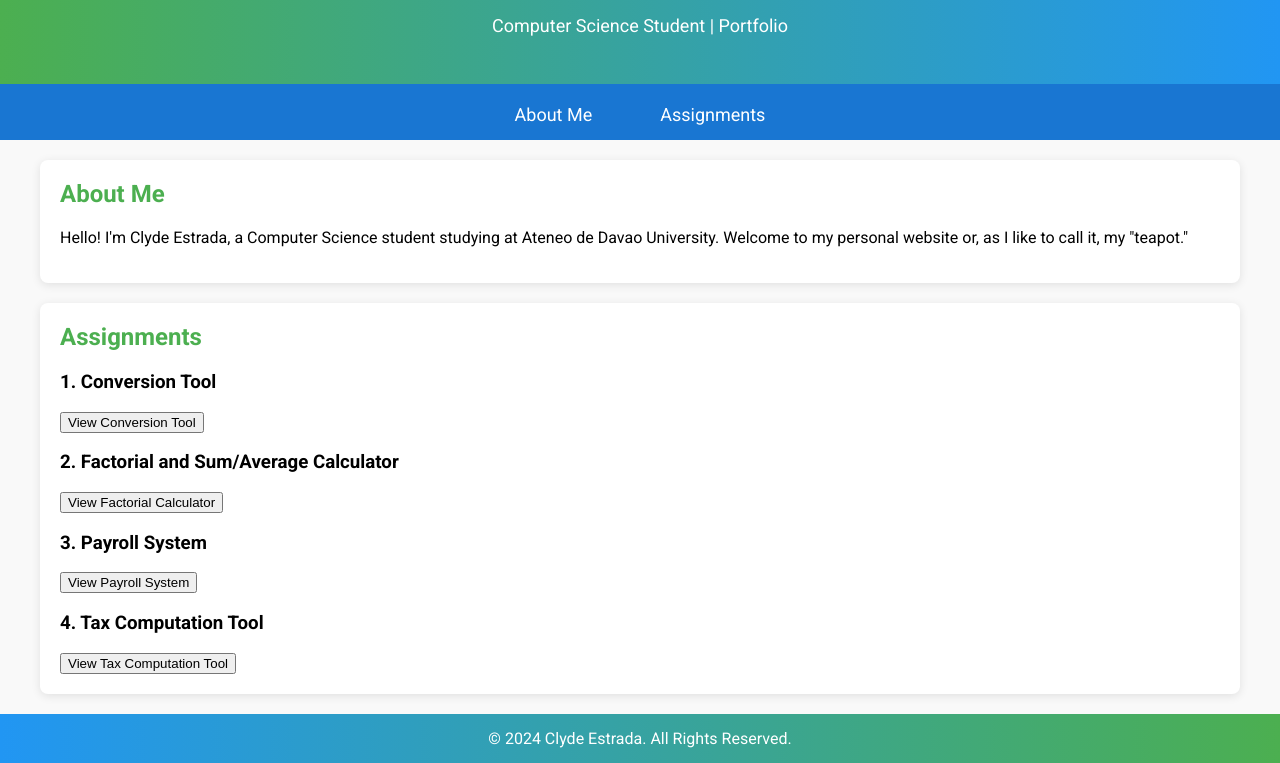
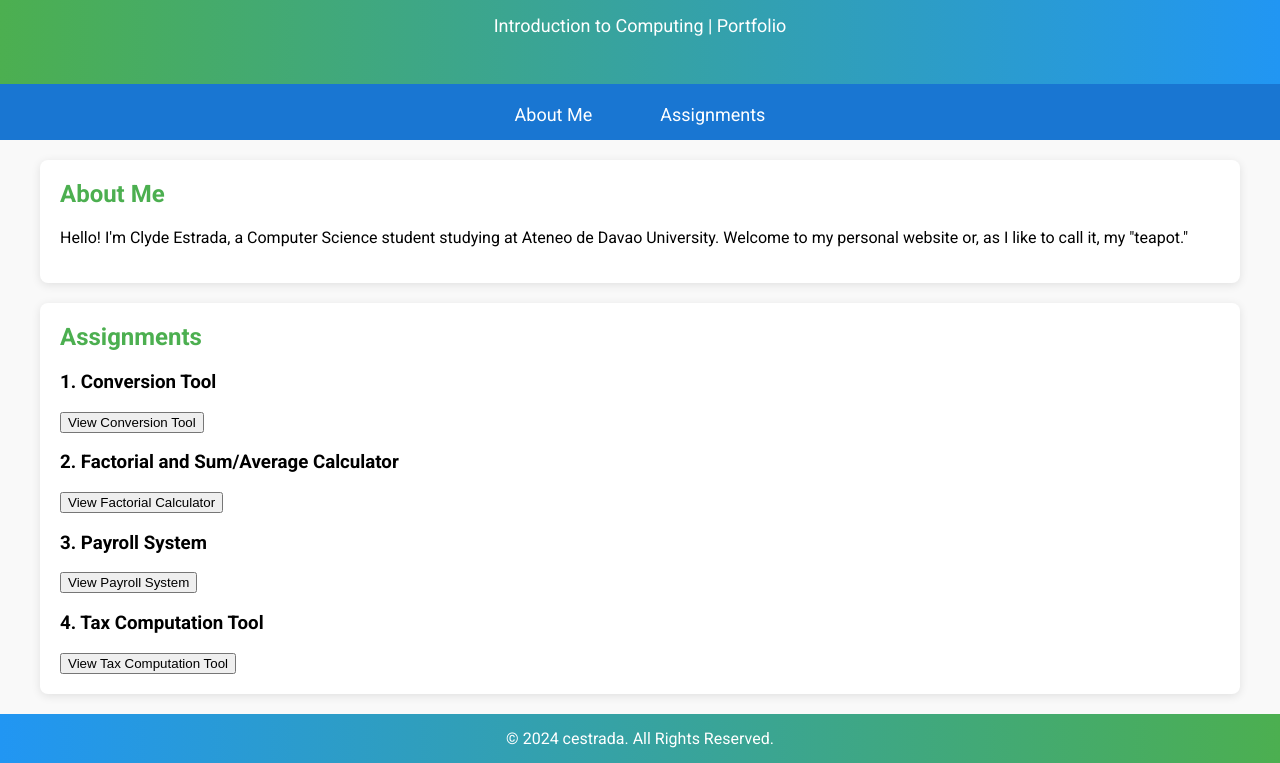
Before and after one commit to Klytheyy/teapot, a plain HTML site: page index.html in a window 1280 px wide. Shown: the part 75-838 px from the top of the page. Drawn offline with Linux system fonts and the light colour scheme.

Commit message:
Update index.html

```diff
--- a/index.html
+++ b/index.html
@@ -131,7 +131,7 @@
 
   <header>
     <h1>Clyde Estrada</h1>
-    <p>Computer Science Student | Portfolio</p>
+    <p>Introduction to Computing | Portfolio</p>
   </header>
 
   <nav>
@@ -171,7 +171,7 @@
   </div>
 
   <footer>
-    <p>&copy; 2024 Clyde Estrada. All Rights Reserved.</p>
+    <p>&copy; 2024 cestrada. All Rights Reserved.</p>
   </footer>
 
   <script>
```
